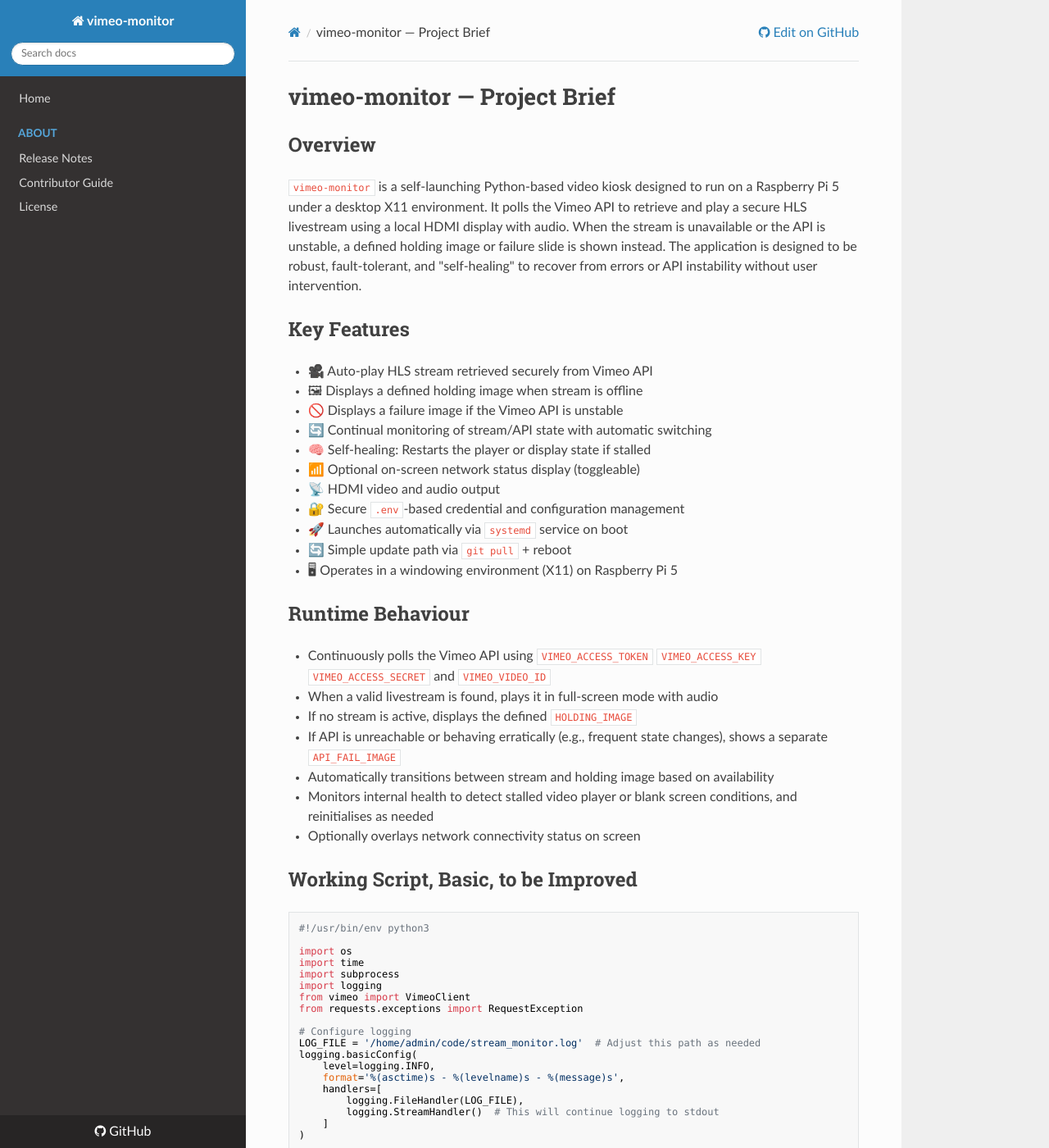
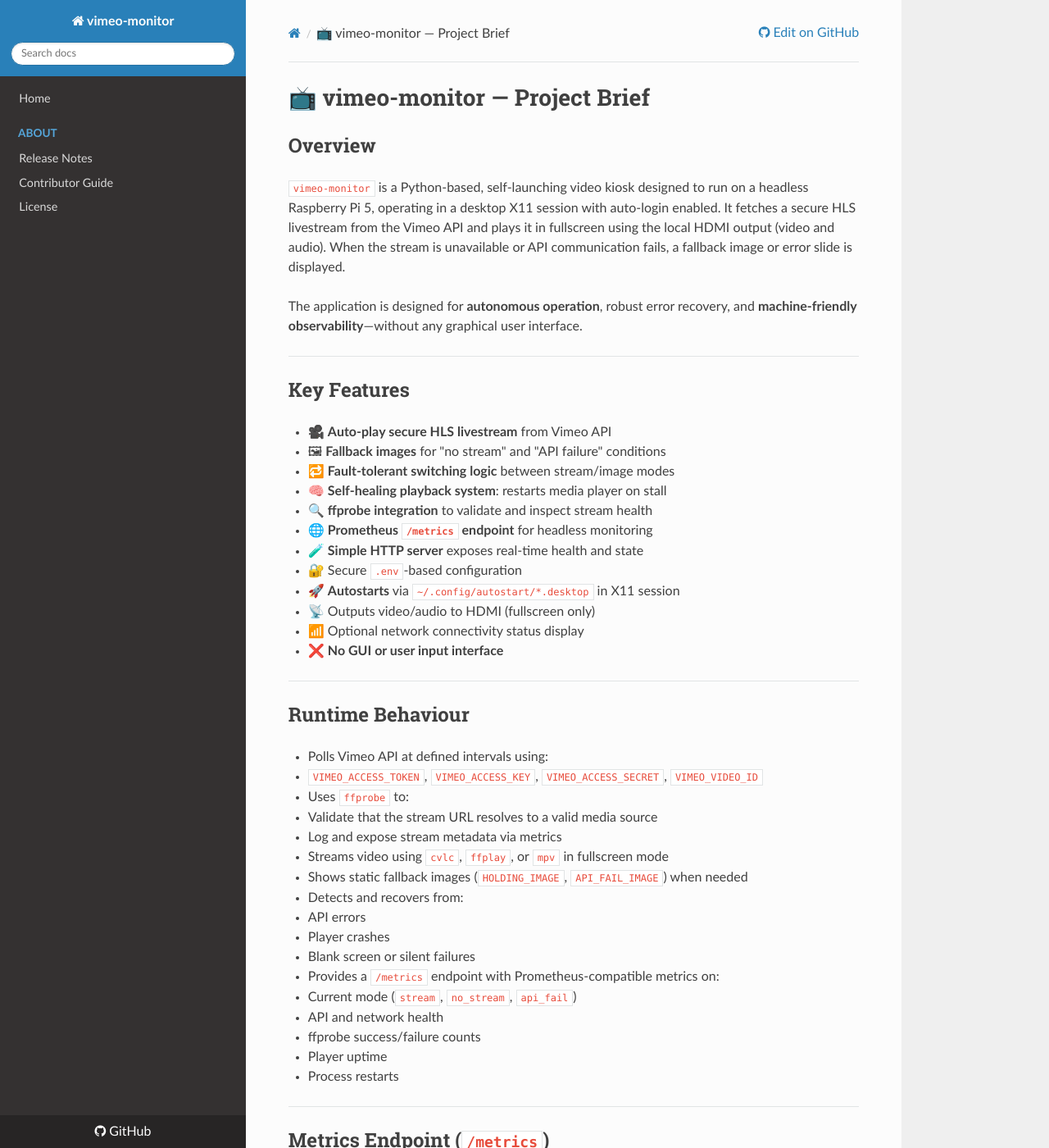
Before and after one commit to PiCommCapp/vimeo-monitor, an MkDocs documentation site: the page built from docs/projectbrief.md, in a window 1280 px wide and 1400 px high. Shown: the whole window at 82% size. Built offline with MkDocs 1.6.1, drawn with Linux system fonts in a browser that asks for light colours; nearby versions of some CDN libraries; some of the changed text lies outside the part shown.

Commit message:
Update VSCode extensions and enhance project brief documentation: streamline recommended extensions, improve project overview, and add detailed runtime behavior and metrics endpoint information.

````diff
--- a/docs/projectbrief.md
+++ b/docs/projectbrief.md
@@ -1,32 +1,183 @@
-# vimeo-monitor — Project Brief
+# 📺 **vimeo-monitor — Project Brief**
 
 ## Overview
 
-`vimeo-monitor` is a self-launching Python-based video kiosk designed to run on a Raspberry Pi 5 under a desktop X11 environment. It polls the Vimeo API to retrieve and play a secure HLS livestream using a local HDMI display with audio. When the stream is unavailable or the API is unstable, a defined holding image or failure slide is shown instead. The application is designed to be robust, fault-tolerant, and "self-healing" to recover from errors or API instability without user intervention.
+`vimeo-monitor` is a Python-based, self-launching video kiosk designed to run on a headless Raspberry Pi 5, operating in a desktop X11 session with auto-login enabled. It fetches a secure HLS livestream from the Vimeo API and plays it in fullscreen using the local HDMI output (video and audio). When the stream is unavailable or API communication fails, a fallback image or error slide is displayed.
+
+The application is designed for **autonomous operation**, robust error recovery, and **machine-friendly observability**—without any graphical user interface.
+
+---
 
 ## Key Features
 
-- 🎥 Auto-play HLS stream retrieved securely from Vimeo API
-- 🖼 Displays a defined holding image when stream is offline
-- 🚫 Displays a failure image if the Vimeo API is unstable
-- 🔄 Continual monitoring of stream/API state with automatic switching
-- 🧠 Self-healing: Restarts the player or display state if stalled
-- 📶 Optional on-screen network status display (toggleable)
-- 📡 HDMI video and audio output
-- 🔐 Secure `.env`-based credential and configuration management
-- 🚀 Launches automatically via `systemd` service on boot
-- 🔄 Simple update path via `git pull` + reboot
-- 🖥 Operates in a windowing environment (X11) on Raspberry Pi 5
+- 🎥 **Auto-play secure HLS livestream** from Vimeo API
+- 🖼 **Fallback images** for "no stream" and "API failure" conditions
+- 🔁 **Fault-tolerant switching logic** between stream/image modes
+- 🧠 **Self-healing playback system**: restarts media player on stall
+- 🔍 **ffprobe integration** to validate and inspect stream health
+- 🌐 **Prometheus `/metrics` endpoint** for headless monitoring
+- 🧪 **Simple HTTP server** exposes real-time health and state
+- 🔐 Secure `.env`-based configuration
+- 🚀 **Autostarts** via `~/.config/autostart/*.desktop` in X11 session
+- 📡 Outputs video/audio to HDMI (fullscreen only)
+- 📶 Optional network connectivity status display
+- ❌ **No GUI or user input interface**
+
+---
 
 ## Runtime Behaviour
 
-- Continuously polls the Vimeo API using `VIMEO_ACCESS_TOKEN` `VIMEO_ACCESS_KEY` `VIMEO_ACCESS_SECRET` and `VIMEO_VIDEO_ID`
-- When a valid livestream is found, plays it in full-screen mode with audio
-- If no stream is active, displays the defined `HOLDING_IMAGE`
-- If API is unreachable or behaving erratically (e.g., frequent state changes), shows a separate `API_FAIL_IMAGE`
-- Automatically transitions between stream and holding image based on availability
-- Monitors internal health to detect stalled video player or blank screen conditions, and reinitialises as needed
-- Optionally overlays network connectivity status on screen
+- Polls Vimeo API at defined intervals using:
+  - `VIMEO_ACCESS_TOKEN`, `VIMEO_ACCESS_KEY`, `VIMEO_ACCESS_SECRET`, `VIMEO_VIDEO_ID`
+- Uses `ffprobe` to:
+  - Validate that the stream URL resolves to a valid media source
+  - Log and expose stream metadata via metrics
+- Streams video using `cvlc`, `ffplay`, or `mpv` in fullscreen mode
+- Shows static fallback images (`HOLDING_IMAGE`, `API_FAIL_IMAGE`) when needed
+- Detects and recovers from:
+  - API errors
+  - Player crashes
+  - Blank screen or silent failures
+- Provides a `/metrics` endpoint with Prometheus-compatible metrics on:
+  - Current mode (`stream`, `no_stream`, `api_fail`)
+  - API and network health
+  - ffprobe success/failure counts
+  - Player uptime
+  - Process restarts
+
+---
+
+## Metrics Endpoint (`/metrics`)
+
+- Exposed via lightweight Python HTTP server (e.g., `http.server`, `prometheus_client`)
+- Example metrics:
+
+```text
+vimeo_monitor_mode{mode="stream"} 1
+vimeo_monitor_api_failure_total 2
+vimeo_monitor_player_restarts_total 5
+vimeo_monitor_ffprobe_success_total 15
+vimeo_monitor_ffprobe_failure_total 3
+vimeo_monitor_uptime_seconds 3600
+```
+
+- Integrates easily with:
+  - Prometheus
+  - Grafana dashboards
+  - Uptime monitoring tools
+
+---
+
+## Technical Architecture
+
+- **Language**: Python 3.x
+- **Media Player**: `cvlc` preferred, fallback to `ffplay` or `mpv`
+- **Stream Validator**: `ffprobe` (checks stream before playback)
+- **Environment**: Raspberry Pi OS Desktop (X11) with auto-login
+- **UI**: None (no graphical settings panel, keyboard/mouse, etc.)
+- **Metrics Server**: Exposes HTTP endpoint for Prometheus
+- **Logging**: Local to file + optional stdout for diagnostics
+- **Autostart**: Via `.desktop` entry in `~/.config/autostart/`
+
+---
+
+## Autostart Mechanism
+
+The system runs in a standard Raspberry Pi OS desktop session (X11), which logs in automatically on boot. The application is launched using a `.desktop` file located at:
+
+```
+~/.config/autostart/vimeo-monitor.desktop
+```
+
+Example:
+
+```ini
+[Desktop Entry]
+Name=Vimeo Monitor
+Exec=/home/admin/code/run_kiosk.sh
+Type=Application
+X-GNOME-Autostart-enabled=true
+```
+
+This approach ensures compatibility with display servers and avoids needing `systemd` to control the UI layer directly.
+
+---
+
+## Fault Handling Logic
+
+### Video Playback Monitoring
+
+- Uses subprocess control to track player health
+- Detects if player process has died or frozen
+- Performs automatic restart when needed
+
+### API Failure Handling
+
+- Tracks consecutive API failures
+- Uses exponential backoff before retrying
+- Switches to `API_FAIL_IMAGE` after threshold
+- Requires multiple stable responses to exit error state
+
+### ffprobe Stream Validation
+
+- Run prior to playback for stream health
+- Failures are logged and included in Prometheus metrics
+
+---
+
+## API State Machine
+
+```bash
+                    Error Count ≥ Threshold
+                    ┌────────────────────┐
+                    │                    │
+                    ▼                    │
+┌──────────┐     ┌───────────┐     ┌────────────┐
+│  Stream  │────▶│ No Stream │────▶│ API Failure │
+│   Mode   │◀────│    Mode   │◀────│    Mode     │
+└──────────┘     └───────────┘     └────────────┘
+                    ▲                    │
+                    │                    │
+                    └────────────────────┘
+                    Success Count ≥ Threshold
+```
+
+---
+
+## Future Enhancements
+
+- [ ] Internal log rotation or external `logrotate` config
+- [ ] Stream start delay logic (grace period)
+- [ ] Admin web console (headless-only) for diagnostics
+- [ ] Audio volume normalization
+- [ ] HDMI CEC: power control for displays
+- [x] **Prometheus `/metrics` endpoint**
+- [x] **ffprobe stream validation**
+
+---
+
+## Update Procedure
+
+```bash
+cd /home/admin/code/vimeo-monitor
+git pull
+sudo reboot
+```
+
+---
+
+## Access and Management
+
+- SSH-based access only (no GUI tools)
+- Logs available at `/home/admin/code/stream_monitor.log`
+- Prometheus metrics accessible at `http://<raspberrypi>:8000/metrics`
+
+---
+
+## License
+
+MIT License
+
 
 ## Working Script, Basic, to be Improved
 
@@ -152,96 +303,3 @@
 
 logging.info("Exiting stream monitor script.")
 ```
-
-## Technical Architecture
-
-- **Language**: Python 3.x
-- **Runtime**: `uv` runner (`uv run -m vimeo_monitor.monitor`)
-- **Environment**: Raspberry Pi OS Desktop (X11)
-- **Playback Backend**: Currently using `ffplay` or `mpv`
-- **UI Layer**: X11 fullscreen window for images and video
-
-## Auto Launch (Systemd Service)
-
-A systemd service will handle auto-launch:
-
-```bash
-[Unit]
-Description=Vimeo Monitor Kiosk
-After=network-online.target
-
-[Service]
-ExecStart=/usr/bin/uv run -m vimeo_monitor.monitor
-WorkingDirectory=/home/pi/vimeo-monitor
-EnvironmentFile=/home/pi/vimeo-monitor/.env
-Restart=always
-RestartSec=5
-User=pi
-Environment=DISPLAY=:0
-Environment=XAUTHORITY=/home/pi/.Xauthority
-
-[Install]
-WantedBy=graphical.target
-```
-
-> Systemd unit can be generated from a Jinja2 template if customisation is needed per deployment.
-
-## Fault Handling Logic
-
-- **Player Stalls**: Watchdog checks for stale or non-responsive player and restarts playback
-- **API Failures**:
-  - Tracks consecutive failures using configurable threshold
-  - Implements exponential backoff for reconnection attempts
-  - Displays dedicated `API_FAIL_IMAGE_PATH` when in failure mode
-  - Provides detailed error logging with specific exception handling
-  - Requires a configurable number of consecutive successful responses before exiting failure mode
-  - Returns to normal flow once API stabilizes
-- **Network Drop**: Network status displayed (if enabled), retry attempts continue in background
-
-## API Failure State Machine
-
-The application implements a three-state machine for handling different operational conditions:
-
-```bash
-                    Error Count ≥ Threshold
-                    ┌────────────────────┐
-                    │                    │
-                    ▼                    │
-┌──────────┐     ┌───────────┐     ┌────────────┐
-│  Stream  │────▶│ No Stream │────▶│ API Failure │
-│   Mode   │◀────│    Mode   │◀────│    Mode     │
-└──────────┘     └───────────┘     └────────────┘
-                    ▲                    │
-                    │                    │
-                    └────────────────────┘
-                    Success Count ≥ Threshold
-```
-
-## Future Enhancements
-
-- [ ] Log Rotation: Implement `logrotate` or internal rotation mechanism
-- [ ] Remote Config Sync: Optionally pull `.env` from secure central server
-- [ ] GUI Settings Panel (via Tk or PyQT)
-- [ ] HDMI CEC integration for screen control
-- [ ] Prometheus Metrics: HTTP `/metrics` endpoint for monitoring system health
-- [ ] Dynamic status display on failure image
-- [ ] Error type-specific recovery strategies
-- [ ] Admin notifications for critical errors
-
-## Update Procedure
-
-```sh
-cd /home/pi/vimeo-monitor
-git pull
-sudo reboot
-```
-
-## Management
-
-- Primarily accessed via SSH
-- Runs in X11 desktop session on boot
-- Admin override (e.g. `CTRL+C` or service stop) for exit
-
-## Licence
-
-MIT License
````
Also changed, not shown: other parts of docs/projectbrief.md (+3 -3 lines).
